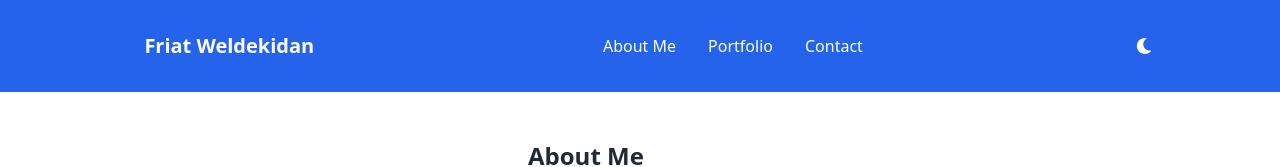
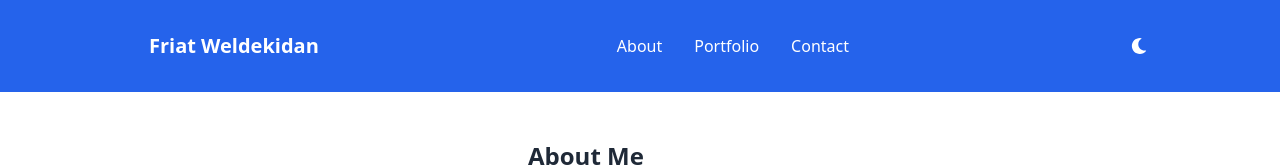
Before and after one commit to friatweldekidan/sample-portfolio, a Next.js app: page / in a window 1280 px wide. Shown: the top 167 px of the page. Built offline with nearby package versions, Linux system fonts and the light colour scheme.

Commit message:
header page udated

```diff
--- a/src/app/components/Header.tsx
+++ b/src/app/components/Header.tsx
@@ -32,7 +32,7 @@ const Header: React.FC = () => {
       </button>
 
       <nav className={`lg:flex lg:block ${isMenuOpen ? 'block' : 'hidden'}`}>
-        <Link href="#about" className="mx-4 my-2 lg:my-0">About Me</Link>
+        <Link href="#about" className="mx-4 my-2 lg:my-0">About</Link>
         <Link href="#portfolio" className="mx-4 my-2 lg:my-0">Portfolio</Link>
         <Link href="#contact" className="mx-4 my-2 lg:my-0">Contact</Link>
       </nav>
```
